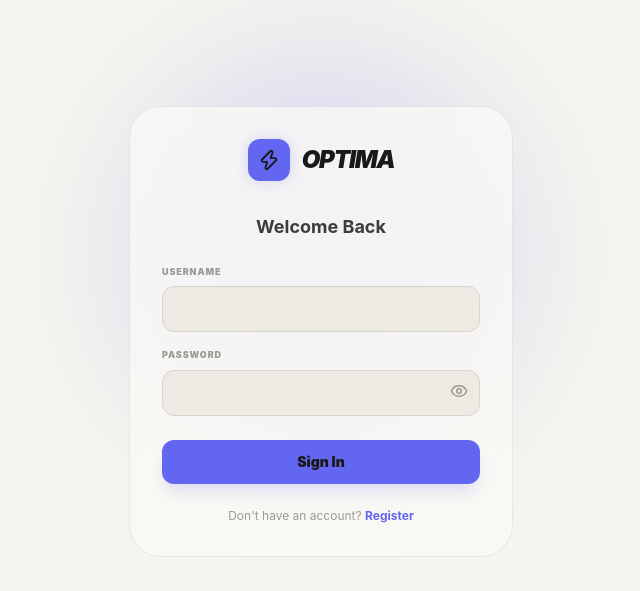
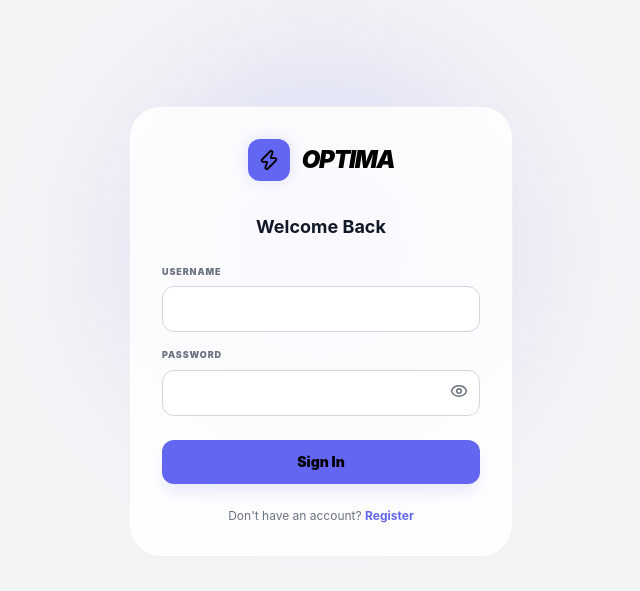
Before and after one commit to itsadamnshame/Optima, a React (Vite) app in the folder frontend/: page /login in a window 1280 px wide. Shown: the part 101-692 px from the top of the page, without its empty margins (319-959 px from the left). Built offline with nearby package versions, Linux system fonts and the light colour scheme.

Commit message:
Update light mode: switch to generic gray palette

```diff
--- a/frontend/src/index.css
+++ b/frontend/src/index.css
@@ -93,120 +93,120 @@
 }
 
 /* ============================================
-   LIGHT THEME  — warm cream, easy on the eyes
+   LIGHT THEME  — neutral grays, clean and accessible
    ============================================ */
 [data-theme="light"] {
-  /* Backgrounds — warm cream, not pure white */
-  --bg-base:    #f5f4ef;   /* warm parchment */
-  --bg-surface: #faf9f5;   /* near-cream card surface */
-  --bg-elevated:#eeede6;   /* inset / recessed areas */
-  --bg-sidebar: #eceae2;   /* slightly deeper sidebar */
+  /* Backgrounds — clean neutral grays */
+  --bg-base:    #f3f4f6;   /* Gray 100 - slightly grayish background */
+  --bg-surface: #ffffff;   /* White for cards/surfaces */
+  --bg-elevated:#ffffff;   /* White for modals/popups */
+  --bg-sidebar: #f9fafb;   /* Gray 50 for sidebar */
 
   /* Borders */
-  --border:        rgba(0,0,0,0.08);
-  --border-subtle: rgba(0,0,0,0.05);
-  --border-strong: rgba(0,0,0,0.13);
+  --border:        #e5e7eb; /* Gray 200 */
+  --border-subtle: #f3f4f6; /* Gray 100 */
+  --border-strong: #d1d5db; /* Gray 300 */
 
-  /* Accent — indigo, same brand feel */
+  /* Accent — indigo */
   --accent:      #6366f1;
   --accent-alt:  #8b5cf6;
-  --accent-glow: rgba(99,102,241,0.18);
+  --accent-glow: rgba(99,102,241,0.15);
 
-  /* Text — warm neutrals, not cold slate */
-  --text-primary:   #3d3c38;   /* warm dark gray */
-  --text-secondary: #6b6a64;   /* medium warm gray */
-  --text-muted:     #9b9a94;   /* soft warm gray */
-  --text-faint:     #c8c6be;   /* very light warm gray */
-  --text-heading:   #1a1917;   /* near-black warm */
+  /* Text — high contrast dark grays */
+  --text-primary:   #111827;   /* Gray 900 */
+  --text-secondary: #374151;   /* Gray 700 */
+  --text-muted:     #6b7280;   /* Gray 500 */
+  --text-faint:     #9ca3af;   /* Gray 400 */
+  --text-heading:   #000000;   /* Black */
 
   /* Glass / overlays */
-  --glass-bg:       rgba(250,249,245,0.8);
-  --glass-bg-hover: rgba(250,249,245,0.95);
-  --glass-border:   rgba(0,0,0,0.07);
+  --glass-bg:       rgba(255,255,255,0.85);
+  --glass-bg-hover: rgba(255,255,255,0.95);
+  --glass-border:   rgba(0,0,0,0.05);
 
   /* Inputs */
-  --input-bg:     #eceae2;
-  --input-border: #d5d3ca;
-  --input-text:   #1a1917;
+  --input-bg:     #ffffff;
+  --input-border: #d1d5db;
+  --input-text:   #111827;
 
   /* Modals / tooltips */
-  --overlay-bg:  rgba(15,15,12,0.45);
-  --modal-bg:    #faf9f5;
-  --tooltip-bg:  #22211e;
+  --overlay-bg:  rgba(17,24,39,0.5); /* Gray 900 at 50% */
+  --modal-bg:    #ffffff;
+  --tooltip-bg:  #1f2937; /* Gray 800 */
 
   /* Tables */
-  --table-header-bg: #f0efe8;
-  --table-row-hover: #eceae2;
-  --table-border:    #dddbd2;
+  --table-header-bg: #f9fafb;
+  --table-row-hover: #f3f4f6;
+  --table-border:    #e5e7eb;
 
   /* Scrollbars */
-  --scrollbar-thumb: #ccc9bf;
-  --scrollbar-hover: #aaa89f;
+  --scrollbar-thumb: #d1d5db;
+  --scrollbar-hover: #9ca3af;
 
   /* Gradients */
-  --gradient-hero:         linear-gradient(135deg, rgba(99,102,241,0.07) 0%, rgba(250,249,245,0.6) 100%);
-  --gradient-hero-overlay: rgba(99,102,241,0.03);
+  --gradient-hero:         linear-gradient(135deg, rgba(99,102,241,0.05) 0%, rgba(255,255,255,0.8) 100%);
+  --gradient-hero-overlay: rgba(99,102,241,0.02);
 
   /* Badges & cards */
-  --card-accent-bg:   rgba(99,102,241,0.07);
-  --badge-master-bg:  rgba(99,102,241,0.08);
-  --badge-yearly-bg:  rgba(245,158,11,0.09);
-  --badge-active-bg:  rgba(16,185,129,0.09);
+  --card-accent-bg:   rgba(99,102,241,0.05);
+  --badge-master-bg:  rgba(99,102,241,0.1);
+  --badge-yearly-bg:  rgba(245,158,11,0.1);
+  --badge-active-bg:  rgba(16,185,129,0.1);
 
   /* States */
-  --error-bg:      #fef3f2;
-  --error-border:  #fcd2ce;
-  --success-bg:    #f0fdf4;
-  --success-border:#bbf7d0;
+  --error-bg:      #fef2f2; /* Red 50 */
+  --error-border:  #fecaca; /* Red 200 */
+  --success-bg:    #f0fdf4; /* Green 50 */
+  --success-border:#bbf7d0; /* Green 200 */
 
   /* Menus */
-  --option-bg:       #faf9f5;
-  --profile-menu-bg: #faf9f5;
+  --option-bg:       #ffffff;
+  --profile-menu-bg: #ffffff;
 
   /* ── Chart Colors ─────────────────────────── */
-  --chart-grid:          rgba(0,0,0,0.04);
-  --chart-axis:          #ccc9bf;
-  --chart-label:         #6b6a64;
-  --chart-line-actual:   #9b9a94;
+  --chart-grid:          rgba(0,0,0,0.05);
+  --chart-axis:          #9ca3af;
+  --chart-label:         #6b7280;
+  --chart-line-actual:   #9ca3af;
   --chart-line-forecast: #6366f1;
-  --chart-area-fill:     rgba(99,102,241,0.09);
-  --chart-tooltip-bg:    #faf9f5;
-  --chart-tooltip-border:rgba(0,0,0,0.09);
-  --chart-tooltip-text:  #1a1917;
+  --chart-area-fill:     rgba(99,102,241,0.1);
+  --chart-tooltip-bg:    #ffffff;
+  --chart-tooltip-border:rgba(0,0,0,0.1);
+  --chart-tooltip-text:  #111827;
 
   /* ── Bundle Simulator ─────────────────────── */
-  --sim-bg:                #faf9f5;
-  --sim-border:            #dddbd2;
-  --sim-surface:           #f5f4ef;
-  --sim-input-bg:          #eceae2;
-  --sim-input-border:      #d5d3ca;
-  --sim-text-heading:      #1a1917;
-  --sim-text-primary:      #2d2c28;
-  --sim-text-secondary:    #4b4a46;
-  --sim-text-muted:        #6b6a64;
-  --sim-text-faint:        #9b9a94;
+  --sim-bg:                #ffffff;
+  --sim-border:            #e5e7eb;
+  --sim-surface:           #f9fafb;
+  --sim-input-bg:          #ffffff;
+  --sim-input-border:      #d1d5db;
+  --sim-text-heading:      #111827;
+  --sim-text-primary:      #111827;
+  --sim-text-secondary:    #374151;
+  --sim-text-muted:        #6b7280;
+  --sim-text-faint:        #9ca3af;
   --sim-item-checked-bg:   #6366f1;
-  --sim-item-hover-bg:     #eceae2;
-  --sim-item-text:         #4b4a46;
-  --sim-tag-bg:            rgba(99,102,241,0.08);
+  --sim-item-hover-bg:     #f3f4f6;
+  --sim-item-text:         #374151;
+  --sim-tag-bg:            rgba(99,102,241,0.1);
   --sim-tag-text:          #4338ca;
-  --sim-tag-border:        rgba(99,102,241,0.22);
+  --sim-tag-border:        rgba(99,102,241,0.2);
   --sim-btn-bg:            #6366f1;
   --sim-btn-text:          #ffffff;
-  --sim-btn-disabled-bg:   #dddbd2;
-  --sim-result-card-bg:    #f5f4ef;
+  --sim-btn-disabled-bg:   #e5e7eb;
+  --sim-result-card-bg:    #f9fafb;
   --sim-result-card-border:rgba(0,0,0,0.05);
-  --sim-result-text:       #2d2c28;
-  --sim-verdict-bg:        rgba(99,102,241,0.08);
-  --sim-scrollbar-thumb:   #ccc9bf;
-  --sim-empty-border:      #dddbd2;
-  --sim-checkbox-bg:       #faf9f5;
-  --sim-checkbox-border:   #ccc9bf;
+  --sim-result-text:       #111827;
+  --sim-verdict-bg:        rgba(99,102,241,0.1);
+  --sim-scrollbar-thumb:   #d1d5db;
+  --sim-empty-border:      #e5e7eb;
+  --sim-checkbox-bg:       #ffffff;
+  --sim-checkbox-border:   #d1d5db;
   --sim-checkbox-checked-dot:#6366f1;
-  --sim-error-bg:          #fef3f2;
-  --sim-error-border:      #fcd2ce;
+  --sim-error-bg:          #fef2f2;
+  --sim-error-border:      #fecaca;
   --sim-error-text:        #b91c1c;
-  --sim-shadow:            0 4px 16px rgba(0,0,0,0.06), 0 1px 3px rgba(0,0,0,0.04);
+  --sim-shadow:            0 4px 6px -1px rgba(0, 0, 0, 0.1), 0 2px 4px -1px rgba(0, 0, 0, 0.06);
 }
 
 * { box-sizing: border-box; }
```
